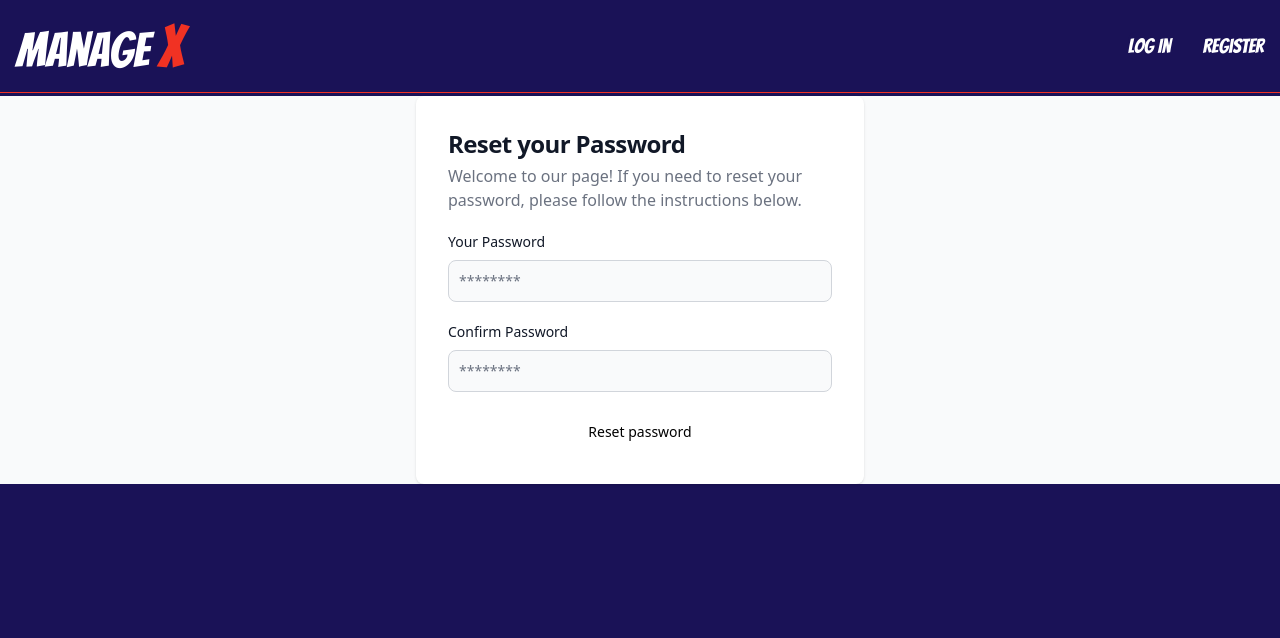
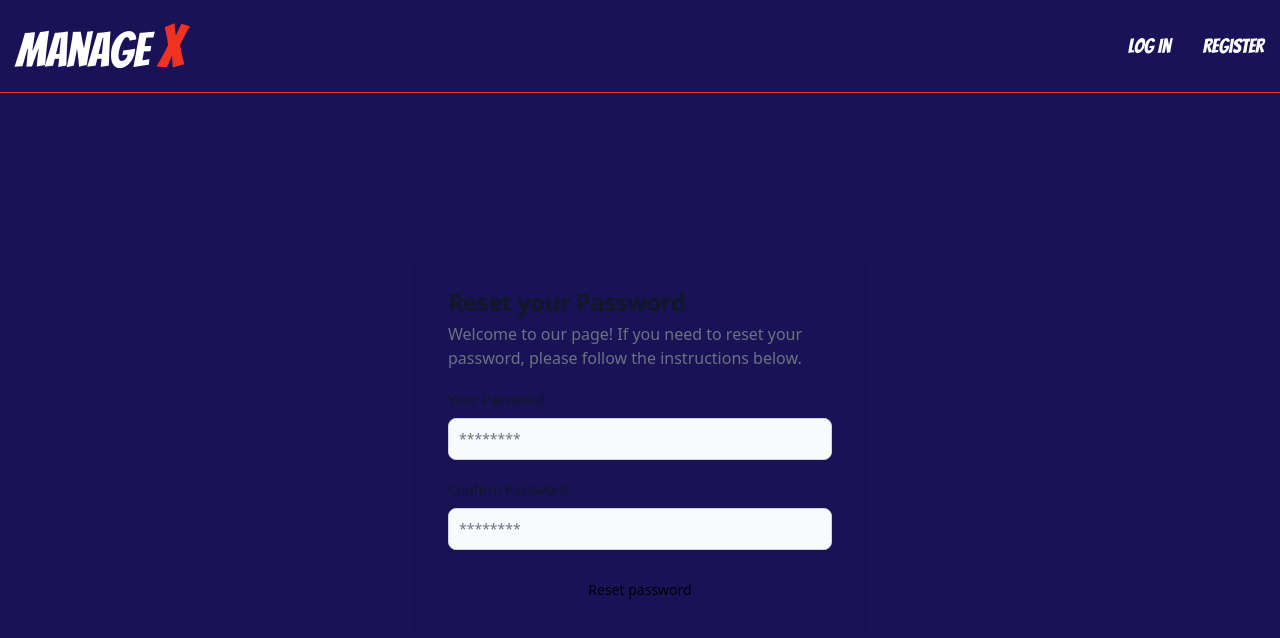
Before and after one commit to shabeelashraf5/ManageX-ManagementTool, an Angular app in the folder client/: page /update-password in a window 1280 px wide. Shown: the top 638 px of the page. Built offline with nearby package versions, Linux system fonts and the light colour scheme.

Commit message:
Modified client side

```diff
--- a/client/src/app/features/dispalypassword/dispalypassword.component.html
+++ b/client/src/app/features/dispalypassword/dispalypassword.component.html
@@ -1,6 +1,7 @@
-<section class="bg-gray-50 dark:bg-gray-900">
+<div class="flex-grow flex items-center justify-center min-h-screen bg-customPurple ">
+<section >
     <div class="flex flex-col items-center justify-center px-6 py-8 mx-auto mt-24 lg:py-0">
-        <div class="w-full p-6 bg-white rounded-lg shadow dark:border md:mt-0 sm:max-w-md dark:bg-gray-800 dark:border-gray-700 sm:p-8">
+        <div class="w-full p-6 bg-customPurple rounded-lg shadow dark:border md:mt-0 sm:max-w-md dark:border-gray-700 sm:p-8">
             <h1 class="mb-1 text-xl font-bold leading-tight tracking-tight text-gray-900 md:text-2xl dark:text-white">
                 Reset your Password
             </h1>
@@ -16,8 +17,9 @@
                     <input type="password" [(ngModel)]="rePassword" name="rpassword"  id="password" class="bg-gray-50 border border-gray-300 text-gray-900 text-sm rounded-lg focus:ring-primary-600 focus:border-primary-600 block w-full p-2.5 dark:bg-gray-700 dark:border-gray-600 dark:placeholder-gray-400 dark:text-white dark:focus:ring-blue-500 dark:focus:border-blue-500" placeholder="********" required="">
                 </div>
 
-                <button type="submit" class="w-full text-black bg-primary-300 hover:bg-primary-700 focus:ring-4 focus:outline-none focus:ring-primary-300 font-medium rounded-lg text-sm px-5 py-2.5 text-center dark:bg-primary-600 dark:hover:bg-primary-700 dark:focus:ring-primary-800">Reset password</button>
+                <button type="submit" class="w-full text-black bg-customPurple hover:bg-primary-700 focus:ring-4 focus:outline-none focus:ring-primary-300 font-medium rounded-lg text-sm px-5 py-2.5 text-center dark:bg-primary-600 dark:hover:bg-primary-700 dark:focus:ring-primary-800">Reset password</button>
             </form>
         </div>
     </div>
   </section>
+</div>
```
